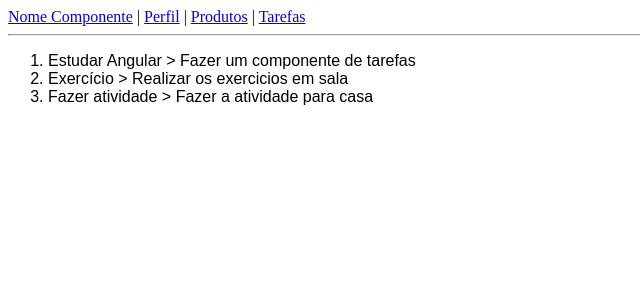
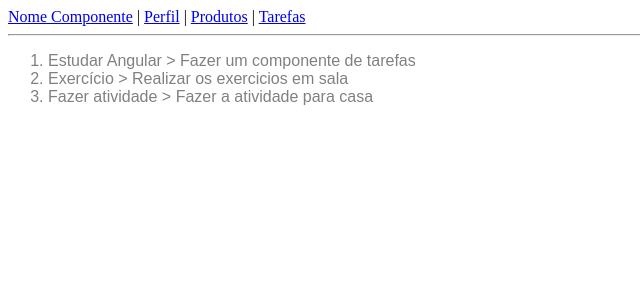
Before and after one commit to igormahall/projectFrontend, an Angular app: page /tarefas in a window 1280 px wide. Shown: the top 300 px of the page, without its empty margins (0-640 px from the left). Built offline with nearby package versions, Linux system fonts and the light colour scheme.

Commit message:
Aula 29/05 - adicionado toggle e event binding

```diff
--- a/src/app/components/tarefas/tarefas.component.html
+++ b/src/app/components/tarefas/tarefas.component.html
@@ -1,7 +1,9 @@
 <ol>
   @for (tarefa of listaTarefas; track tarefa) {
-    <li [style.color]="tarefa.concluido ? 'green' : 'black'">
+    <li [style.color]="tarefa.concluido ? 'blue' : 'gray'"
+    (click)="toggleConcluido(tarefa)">
       {{tarefa.titulo}} > {{tarefa.descricao}}
     </li>
+
   }
 </ol>
--- a/src/app/components/tarefas/tarefas.component.ts
+++ b/src/app/components/tarefas/tarefas.component.ts
@@ -15,4 +15,7 @@ export class TarefasComponent {
   ngOnInit() {
     this.listaTarefas = this.tarefaService.getTarefas();
   }
+  toggleConcluido(tarefa: Tarefa) {
+    tarefa.concluido = !tarefa.concluido;
+  }
 }
```
Also changed, not shown: 1 other file (tests, documents, lock files or other folders).
